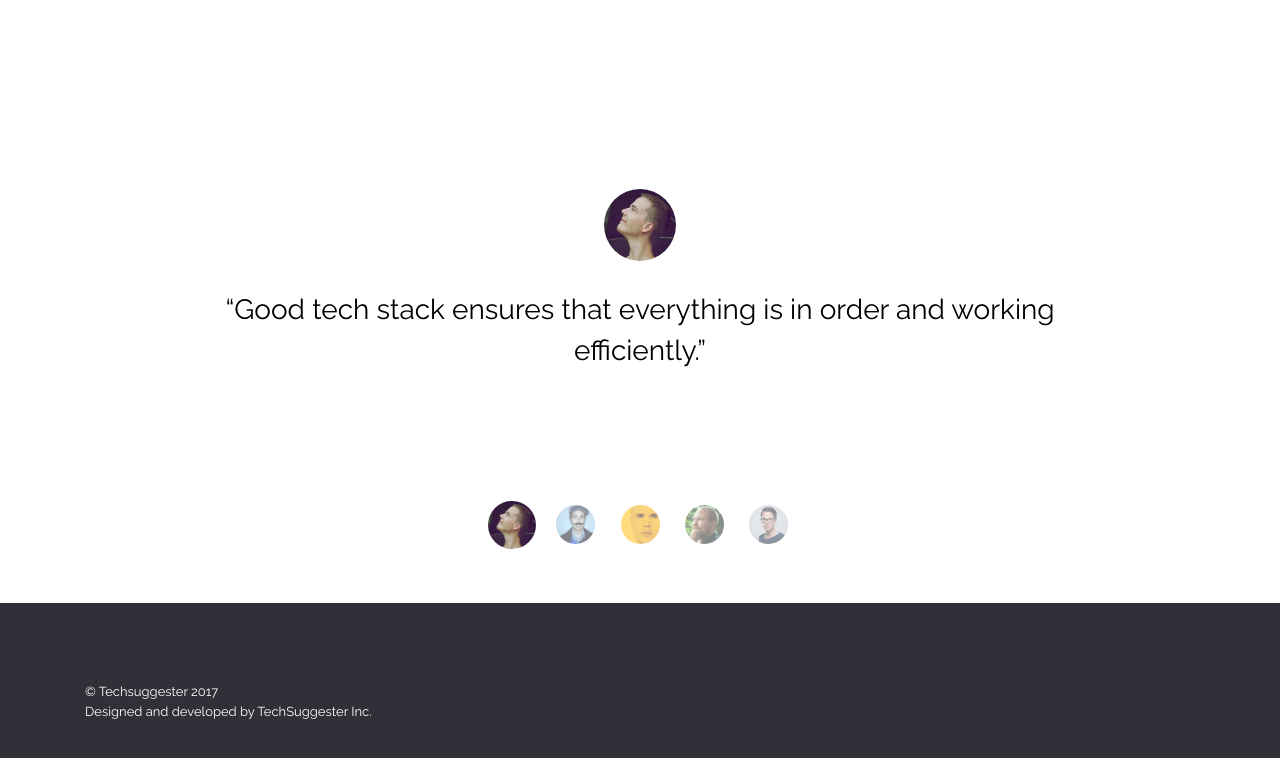
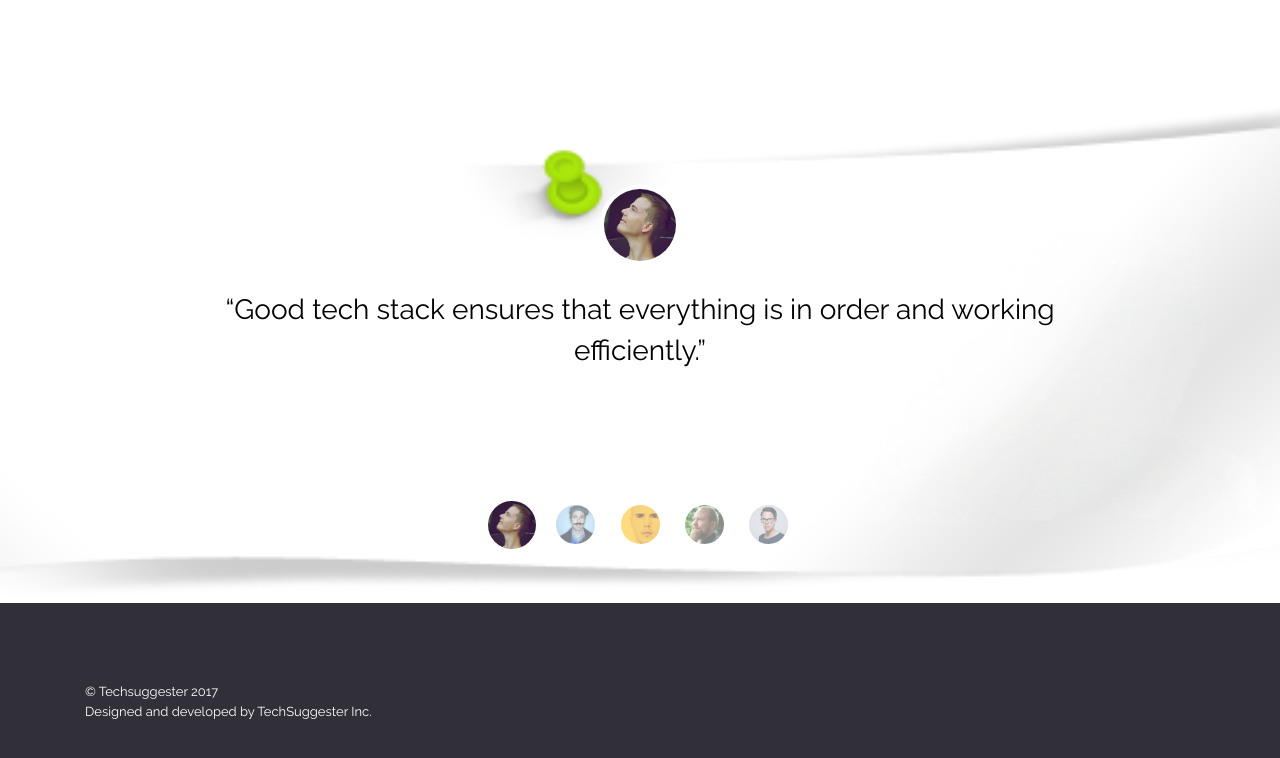
Before and after one commit to suryanshsoni/techstacksuggester, a website: page templates/index.html in a window 1280 px wide. Shown: the part 2224-2982 px from the top of the page. Drawn offline with Linux system fonts and the light colour scheme; the site is published under a folder, as on GitHub Pages, so addresses that start at the root find nothing.

Commit message:
test wallpaper

```diff
--- a/templates/index.html
+++ b/templates/index.html
@@ -38,7 +38,7 @@
       }
 	  .section-testimonials{
 		color:black;
-		background:url(/img/bg-testimonials.jpg) no-repeat center bottom;
+		background:url(img/bg-testimonials.jpg) no-repeat center bottom;
 	  }
 	  .jumbotron{
 		background-color:white;
```
